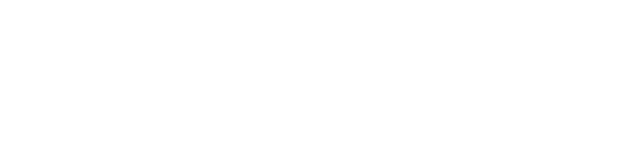
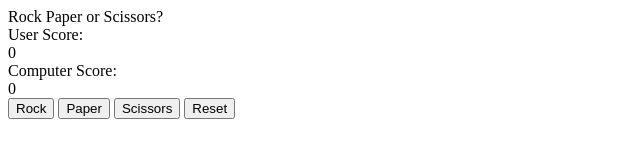
Before and after one commit to Ryan-C892/RockPaperScissors.github.io, a plain HTML site: page index.html in a window 1280 px wide. Shown: the whole page, without its empty margins (0-640 px from the left). Drawn offline with Linux system fonts and the light colour scheme.

Commit message:
Update index.html
Created buttons for 'rock' 'paper' 'scissors'

```diff
--- a/index.html
+++ b/index.html
@@ -1,8 +1,33 @@
 <html>
     <head>
-
+        <meta charset="UTF-8">
+        <title>Rock Paper Scissors Game</title>
+        <link rel="stylesheet" href="style.css">
     </head>
     <body>
+        <div id="score-board">
+            <span id="win">Rock Paper or Scissors?</span>
+            <div id="result1">
+                <span>User Score:</span>
+                <div id="userScore">0</div>
+            </div>
+            <div id="result2">
+                <span>Computer Score:</span>
+                <div id="computerScore">0</div>
+            </div>
+        </div>
+        <div id="myDIV" class="buttons">
+            <button id="rock" class="button">
+                Rock
+            </button>
+            <button id="paper" class="button">
+                Paper
+            </button>
+            <button id="scissors" class="button">
+                Scissors
+            </button>
+            <button onclick="clearGame()" class="button">Reset</button>
+        </div>
         <script src="main.js"></script>
     </body>
 </html>
```
